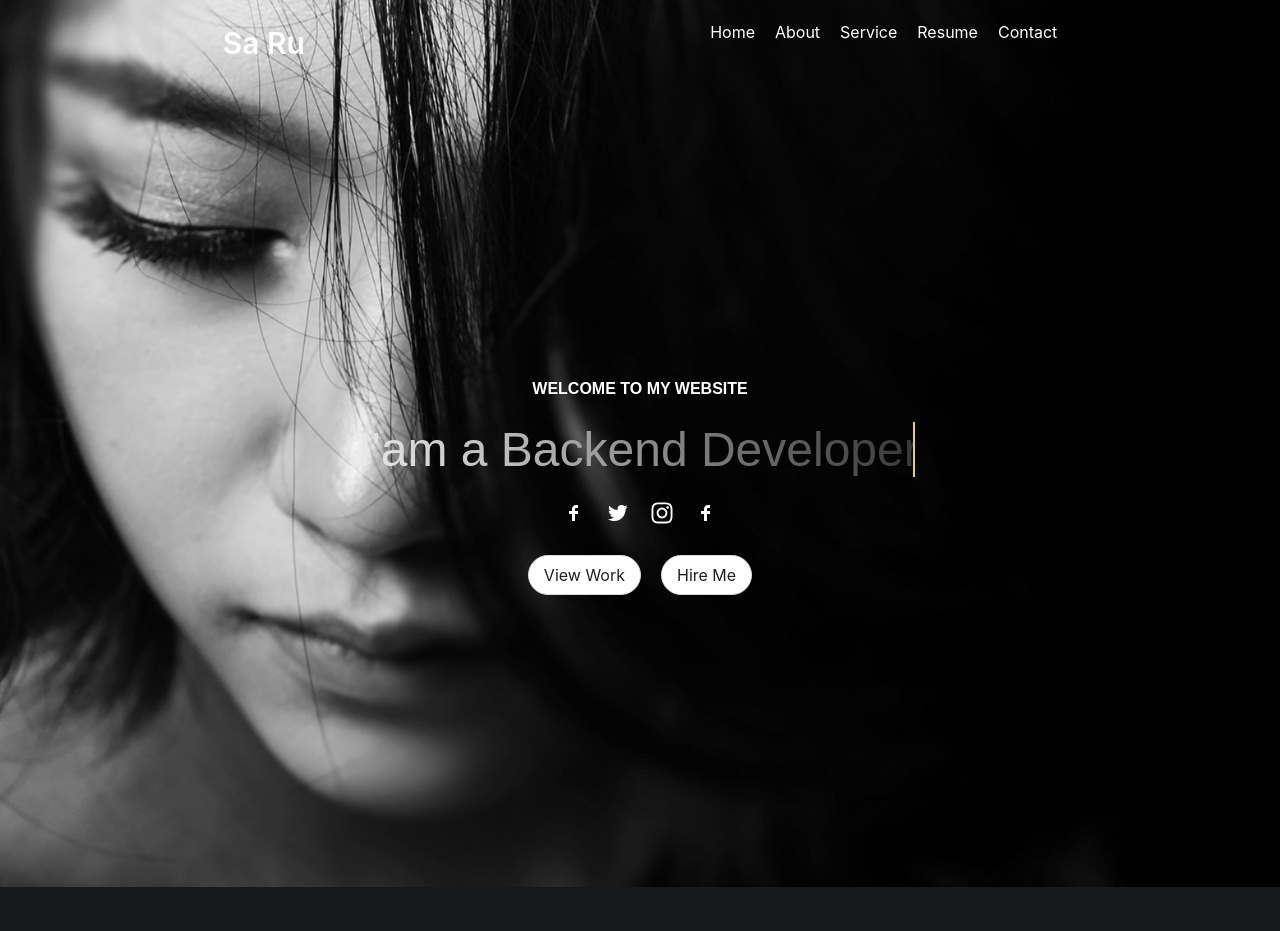
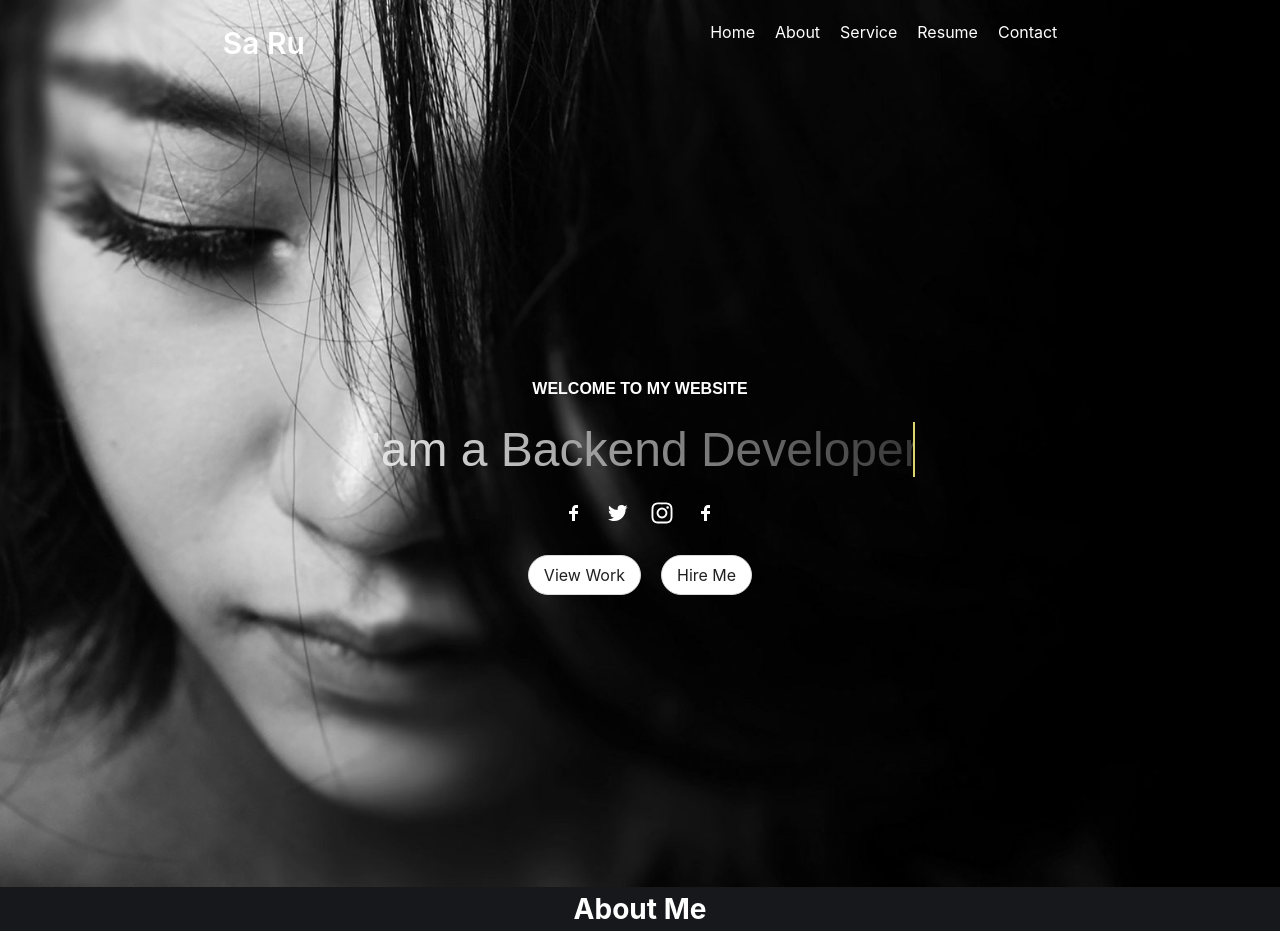
Before and after one commit to Sapnaasubedi/Saruportfolio, a React (Create React App) app in the folder my-portfolio/: page / in a window 1280 px wide. Before the commit the page ends 887 px from the top, so only its background shows below. Built offline with nearby package versions, Linux system fonts and the light colour scheme.

Commit message:
feat: add content

```diff
--- a/my-portfolio/src/App.tsx
+++ b/my-portfolio/src/App.tsx
@@ -1,9 +1,11 @@
+import About from "./components/About";
 import Hero from "./components/Hero";
 
 function App() {
   return (
     <div>
       <Hero />
+      <About/>
     </div>
   );
 }
--- a/my-portfolio/src/components/About.tsx
+++ b/my-portfolio/src/components/About.tsx
@@ -1,9 +1,13 @@
-import React from 'react'
+import { Typography } from "antd";
+import "./hero.css";
 
+const { Text } = Typography;
 const About = () => {
   return (
-    <div>About</div>
-  )
-}
+    <div className="about">
+      <Text style={{ color: "white" ,fontSize:"28px", fontWeight:"bold"}}>About Me </Text>
+    </div>
+  );
+};
 
-export default About
+export default About;
--- a/my-portfolio/src/components/hero.css
+++ b/my-portfolio/src/components/hero.css
@@ -38,7 +38,7 @@
       color: #dbd56e;
       background: -webkit-linear-gradient(25deg, #eee, #333);
       -webkit-background-clip: text;
-      background-clip: text; /* Add the standard property */
+      background-clip: text;
       -webkit-text-fill-color: transparent;
       font-size: 3rem;
       font-weight: 500;
@@ -64,3 +64,11 @@
       border-color: transparent;
     }
   }
+
+  .about {
+
+    display:flex;
+    justify-content: center;
+    align-items: center;
+
+  }
```
